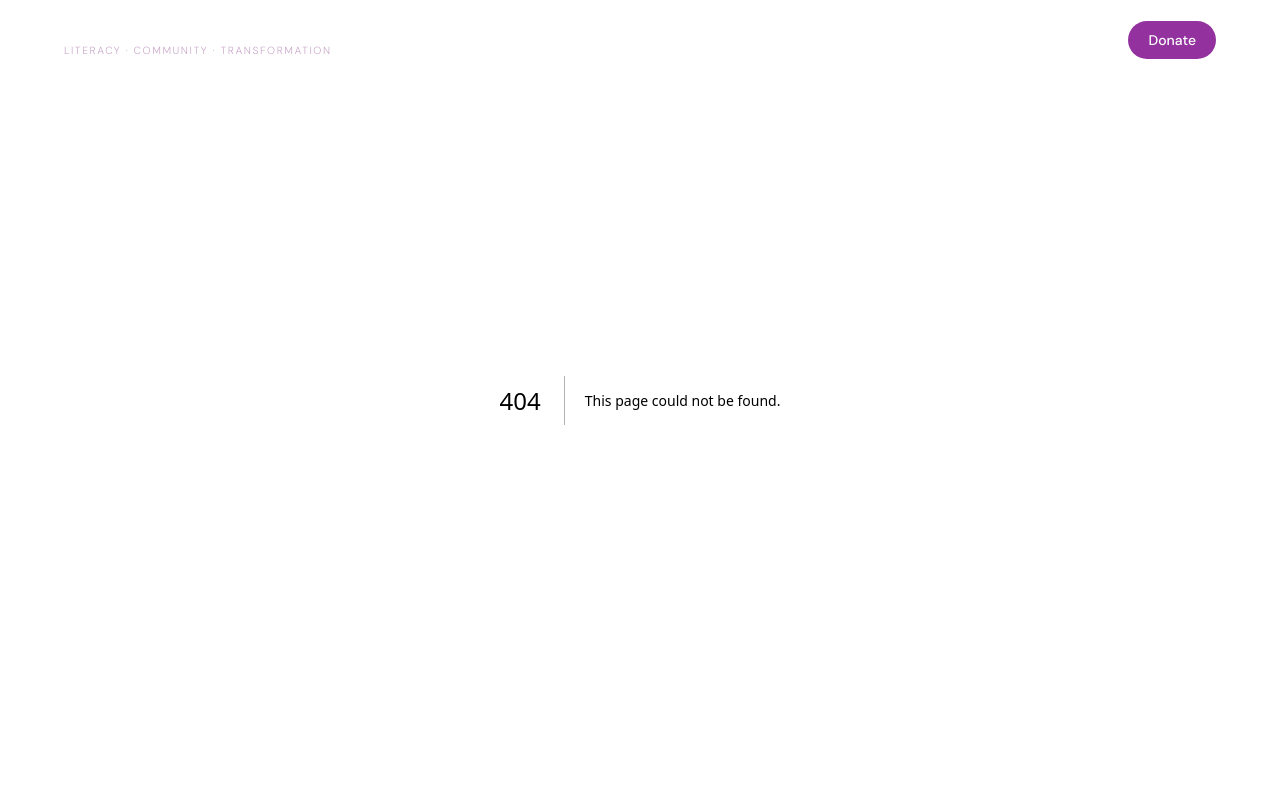
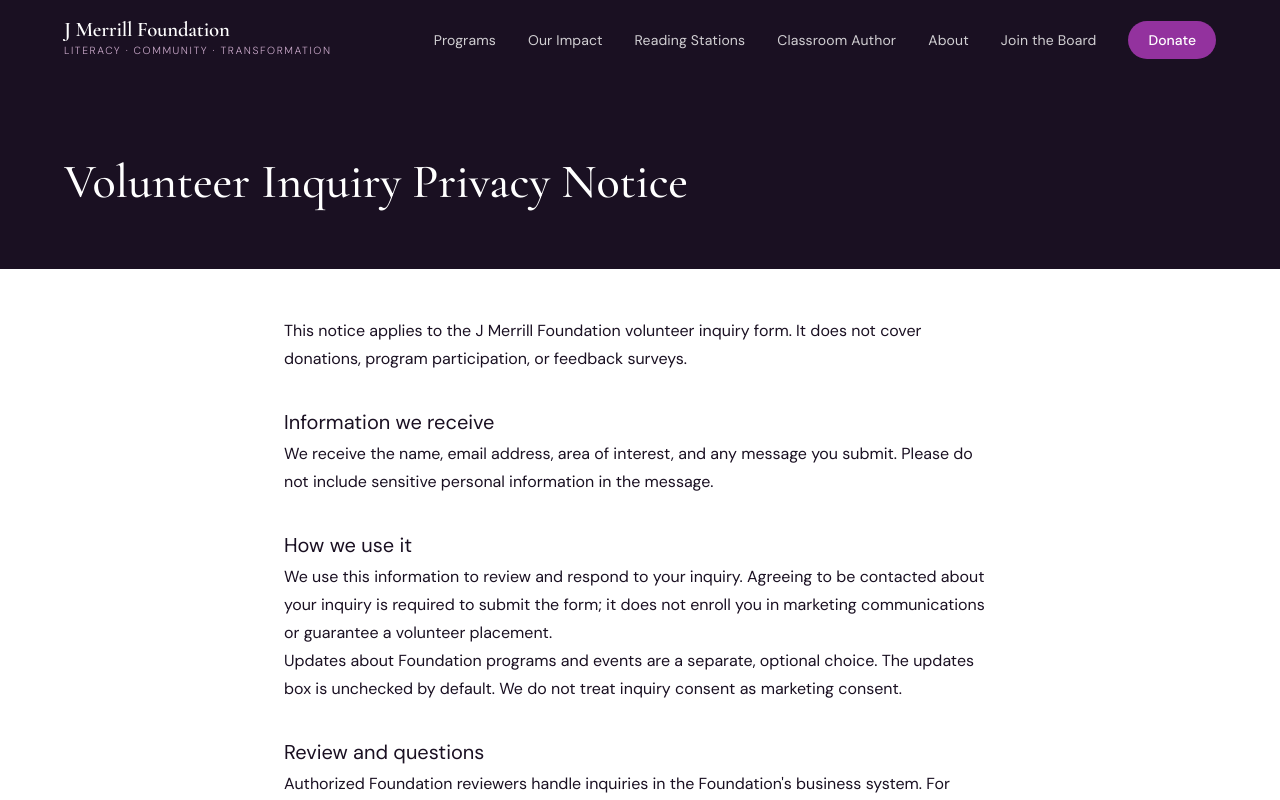
Before and after one commit to jmerrillorg/jmerrillfoundation, a Next.js app: page /privacy/volunteer-inquiries in a window 1280 px wide. Before the commit this address had no page. Shown: the top 800 px of the page. Built offline with nearby package versions, Linux system fonts and the light colour scheme.

Commit message:
Fix Foundation volunteer receipt creation and publish inquiry notice (#18)

```diff
--- /dev/null
+++ b/src/app/privacy/volunteer-inquiries/page.tsx
@@ -0,0 +1,32 @@
+import type { Metadata } from 'next'
+
+export const metadata: Metadata = {
+  title: 'Volunteer Inquiry Privacy Notice',
+  description: 'How J Merrill Foundation handles information submitted through its volunteer inquiry form.',
+}
+
+export default function VolunteerInquiryPrivacyNotice() {
+  return (
+    <>
+      <section style={{ backgroundColor: 'var(--dark)', padding: '9rem 0 3rem' }}>
+        <div className="container">
+          <h1 style={{ fontFamily: 'var(--font-display)', fontSize: 'clamp(2rem, 4vw, 3rem)', color: '#FFFFFF', fontWeight: 500 }}>
+            Volunteer Inquiry Privacy Notice
+          </h1>
+        </div>
+      </section>
+      <section style={{ padding: '3rem 0 5rem' }}>
+        <div className="container" style={{ maxWidth: '760px', lineHeight: 1.75 }}>
+          <p>This notice applies to the J Merrill Foundation volunteer inquiry form. It does not cover donations, program participation, or feedback surveys.</p>
+          <h2 style={{ fontSize: '1.25rem', marginTop: '2rem' }}>Information we receive</h2>
+          <p>We receive the name, email address, area of interest, and any message you submit. Please do not include sensitive personal information in the message.</p>
+          <h2 style={{ fontSize: '1.25rem', marginTop: '2rem' }}>How we use it</h2>
+          <p>We use this information to review and respond to your inquiry. Agreeing to be contacted about your inquiry is required to submit the form; it does not enroll you in marketing communications or guarantee a volunteer placement.</p>
+          <p>Updates about Foundation programs and events are a separate, optional choice. The updates box is unchecked by default. We do not treat inquiry consent as marketing consent.</p>
+          <h2 style={{ fontSize: '1.25rem', marginTop: '2rem' }}>Review and questions</h2>
+          <p>Authorized Foundation reviewers handle inquiries in the Foundation's business system. For questions about your inquiry or the information you submitted, email <a href="mailto:foundation@jmerrill.one">foundation@jmerrill.one</a>.</p>
+        </div>
+      </section>
+    </>
+  )
+}
--- a/src/lib/volunteerIntake.ts
+++ b/src/lib/volunteerIntake.ts
@@ -69,7 +69,7 @@ type ReceiptConfig = {
 export async function acceptVolunteerReceipt(submission: VolunteerSubmission, config: ReceiptConfig): Promise<ReceiptResult> {
   const fetcher = config.fetcher || fetch
   const key = `jm1fnd_submissionid='${submission.submissionId}'`
-  const url = `${config.dataverseUrl.replace(/\/$/, '')}/api/data/v9.2/jm1fnd_volunteerinquiries(${key})`
+  const collectionUrl = `${config.dataverseUrl.replace(/\/$/, '')}/api/data/v9.2/jm1fnd_volunteerinquiries`
   const hash = submissionHash(submission)
   const headers = {
     Authorization: `Bearer ${config.token}`,
@@ -78,10 +78,11 @@ export async function acceptVolunteerReceipt(submission: VolunteerSubmission, co
     'OData-Version': '4.0',
     'OData-MaxVersion': '4.0',
   }
-  const created = await fetcher(url, {
-    method: 'PATCH',
-    headers: { ...headers, 'If-None-Match': '*' },
+  const created = await fetcher(collectionUrl, {
+    method: 'POST',
+    headers,
     body: JSON.stringify({
+      jm1fnd_submissionid: submission.submissionId,
       jm1fnd_name: `Volunteer inquiry ${submission.submissionId}`,
       jm1fnd_fullname: `${submission.firstName} ${submission.lastName}`,
       jm1fnd_email: submission.email,
@@ -102,7 +103,7 @@ export async function acceptVolunteerReceipt(submission: VolunteerSubmission, co
   if (created.ok) return { referenceId: submission.submissionId, replay: false }
   if (created.status !== 412) throw new ReceiptError('UNAVAILABLE')
 
-  const existing = await fetcher(`${url}?$select=jm1fnd_payloadhash`, {
+  const existing = await fetcher(`${collectionUrl}(${key})?$select=jm1fnd_payloadhash`, {
     method: 'GET', headers, cache: 'no-store',
   })
   if (!existing.ok) throw new ReceiptError('UNAVAILABLE')
```
Also changed, not shown: reports/foundation-volunteer-intake-business-contract-2026-10-04.md (+1 -1 lines), scripts/volunteer_intake_tests.mjs (+29 -5 lines).
